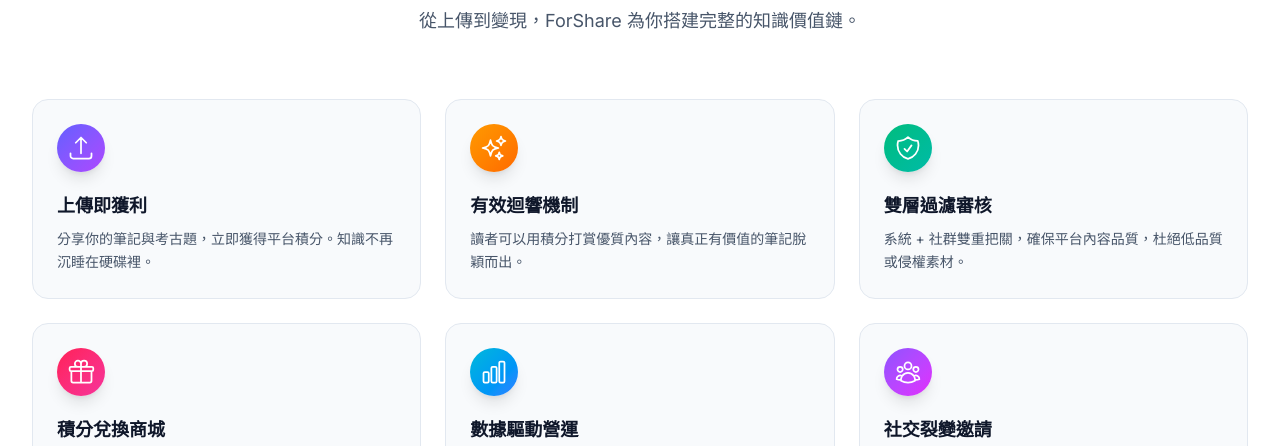
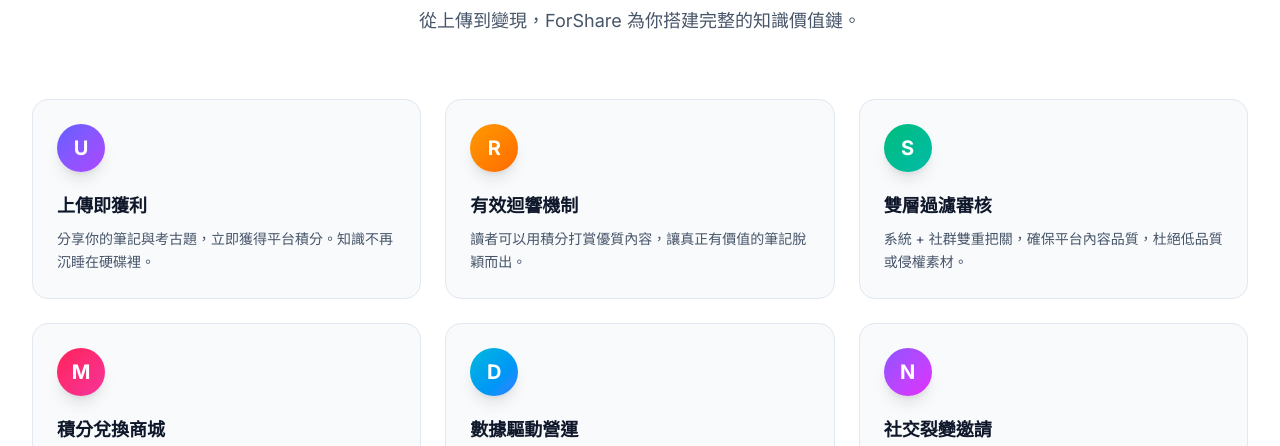
Before and after one commit to YaodeChiang4181/For-Share-Project, a Next.js app: page / in a window 1280 px wide. Shown: the part 1060-1506 px from the top of the page. Built offline with nearby package versions, Linux system fonts and the light colour scheme; no server answers.

Commit message:
Replace SVG icons with premium letter icons on homepage

```diff
--- a/src/app/page.tsx
+++ b/src/app/page.tsx
@@ -1,83 +1,41 @@
 import Link from "next/link";
 
-/* ── Icon components (inline SVG to avoid extra deps) ── */
-function UploadIcon() {
-  return (
-    <svg width="28" height="28" fill="none" viewBox="0 0 24 24" stroke="currentColor" strokeWidth="1.5">
-      <path strokeLinecap="round" strokeLinejoin="round" d="M3 16.5v2.25A2.25 2.25 0 005.25 21h13.5A2.25 2.25 0 0021 18.75V16.5m-13.5-9L12 3m0 0l4.5 4.5M12 3v13.5" />
-    </svg>
-  );
-}
-function SparklesIcon() {
-  return (
-    <svg width="28" height="28" fill="none" viewBox="0 0 24 24" stroke="currentColor" strokeWidth="1.5">
-      <path strokeLinecap="round" strokeLinejoin="round" d="M9.813 15.904L9 18.75l-.813-2.846a4.5 4.5 0 00-3.09-3.09L2.25 12l2.846-.813a4.5 4.5 0 003.09-3.09L9 5.25l.813 2.846a4.5 4.5 0 003.09 3.09L15.75 12l-2.846.813a4.5 4.5 0 00-3.09 3.09zM18.259 8.715L18 9.75l-.259-1.035a3.375 3.375 0 00-2.455-2.456L14.25 6l1.036-.259a3.375 3.375 0 002.455-2.456L18 2.25l.259 1.035a3.375 3.375 0 002.455 2.456L21.75 6l-1.036.259a3.375 3.375 0 00-2.455 2.456zM16.894 20.567L16.5 21.75l-.394-1.183a2.25 2.25 0 00-1.423-1.423L13.5 18.75l1.183-.394a2.25 2.25 0 001.423-1.423l.394-1.183.394 1.183a2.25 2.25 0 001.423 1.423l1.183.394-1.183.394a2.25 2.25 0 00-1.423 1.423z" />
-    </svg>
-  );
-}
-function ShieldIcon() {
-  return (
-    <svg width="28" height="28" fill="none" viewBox="0 0 24 24" stroke="currentColor" strokeWidth="1.5">
-      <path strokeLinecap="round" strokeLinejoin="round" d="M9 12.75L11.25 15 15 9.75m-3-7.036A11.959 11.959 0 013.598 6 11.99 11.99 0 003 9.749c0 5.592 3.824 10.29 9 11.623 5.176-1.332 9-6.03 9-11.622 0-1.31-.21-2.571-.598-3.751h-.152c-3.196 0-6.1-1.248-8.25-3.285z" />
-    </svg>
-  );
-}
-function GiftIcon() {
-  return (
-    <svg width="28" height="28" fill="none" viewBox="0 0 24 24" stroke="currentColor" strokeWidth="1.5">
-      <path strokeLinecap="round" strokeLinejoin="round" d="M21 11.25v8.25a1.5 1.5 0 01-1.5 1.5H5.25a1.5 1.5 0 01-1.5-1.5v-8.25M12 4.875A2.625 2.625 0 109.375 7.5H12m0-2.625V7.5m0-2.625A2.625 2.625 0 1114.625 7.5H12m0 0V21m-8.625-9.75h18c.621 0 1.125-.504 1.125-1.125v-1.5c0-.621-.504-1.125-1.125-1.125h-18c-.621 0-1.125.504-1.125 1.125v1.5c0 .621.504 1.125 1.125 1.125z" />
-    </svg>
-  );
-}
-function ChartIcon() {
-  return (
-    <svg width="28" height="28" fill="none" viewBox="0 0 24 24" stroke="currentColor" strokeWidth="1.5">
-      <path strokeLinecap="round" strokeLinejoin="round" d="M3 13.125C3 12.504 3.504 12 4.125 12h2.25c.621 0 1.125.504 1.125 1.125v6.75C7.5 20.496 6.996 21 6.375 21h-2.25A1.125 1.125 0 013 19.875v-6.75zM9.75 8.625c0-.621.504-1.125 1.125-1.125h2.25c.621 0 1.125.504 1.125 1.125v11.25c0 .621-.504 1.125-1.125 1.125h-2.25a1.125 1.125 0 01-1.125-1.125V8.625zM16.5 4.125c0-.621.504-1.125 1.125-1.125h2.25C20.496 3 21 3.504 21 4.125v15.75c0 .621-.504 1.125-1.125 1.125h-2.25a1.125 1.125 0 01-1.125-1.125V4.125z" />
-    </svg>
-  );
-}
-function UsersIcon() {
-  return (
-    <svg width="28" height="28" fill="none" viewBox="0 0 24 24" stroke="currentColor" strokeWidth="1.5">
-      <path strokeLinecap="round" strokeLinejoin="round" d="M18 18.72a9.094 9.094 0 003.741-.479 3 3 0 00-4.682-2.72m.94 3.198l.001.031c0 .225-.012.447-.037.666A11.944 11.944 0 0112 21c-2.17 0-4.207-.576-5.963-1.584A6.062 6.062 0 016 18.719m12 0a5.971 5.971 0 00-.941-3.197m0 0A5.995 5.995 0 0012 12.75a5.995 5.995 0 00-5.058 2.772m0 0a3 3 0 00-4.681 2.72 8.986 8.986 0 003.74.477m.94-3.197a5.971 5.971 0 00-.94 3.197M15 6.75a3 3 0 11-6 0 3 3 0 016 0zm6 3a2.25 2.25 0 11-4.5 0 2.25 2.25 0 014.5 0zm-13.5 0a2.25 2.25 0 11-4.5 0 2.25 2.25 0 014.5 0z" />
-    </svg>
-  );
-}
+/* ── Removed SVG icons in favor of letter icons ── */
 
 /* ── Feature card data ── */
 const features = [
   {
-    icon: <UploadIcon />,
+    letter: "U",
     title: "上傳即獲利",
     desc: "分享你的筆記與考古題，立即獲得平台積分。知識不再沉睡在硬碟裡。",
     color: "from-indigo-500 to-purple-500",
   },
   {
-    icon: <SparklesIcon />,
+    letter: "R",
     title: "有效迴響機制",
     desc: "讀者可以用積分打賞優質內容，讓真正有價值的筆記脫穎而出。",
     color: "from-amber-500 to-orange-500",
   },
   {
-    icon: <ShieldIcon />,
+    letter: "S",
     title: "雙層過濾審核",
     desc: "系統 + 社群雙重把關，確保平台內容品質，杜絕低品質或侵權素材。",
     color: "from-emerald-500 to-teal-500",
   },
   {
-    icon: <GiftIcon />,
+    letter: "M",
     title: "積分兌換商城",
     desc: "累積的積分可兌換超商禮券、電子商品卡，讓你的努力獲得實質回報。",
     color: "from-rose-500 to-pink-500",
   },
   {
-    icon: <ChartIcon />,
+    letter: "D",
     title: "數據驅動營運",
     desc: "後台即時追蹤活躍度與趨勢，透過視覺化報表為營運決策提供依據。",
     color: "from-cyan-500 to-blue-500",
   },
   {
-    icon: <UsersIcon />,
+    letter: "N",
     title: "社交裂變邀請",
     desc: "專屬邀請碼機制，邀請朋友加入雙方都獲得積分，讓平台有機成長。",
     color: "from-violet-500 to-fuchsia-500",
@@ -195,7 +153,7 @@
               >
                 {/* Icon */}
                 <div className={`w-12 h-12 rounded-xl bg-gradient-to-br ${f.color} flex items-center justify-center text-white mb-5 group-hover:scale-110 transition-transform shadow-lg`}>
-                  {f.icon}
+                  <span className="font-bold text-xl">{f.letter}</span>
                 </div>
                 <h3 className="text-lg font-bold text-text-primary mb-2">{f.title}</h3>
                 <p className="text-sm text-text-secondary leading-relaxed">{f.desc}</p>
```
